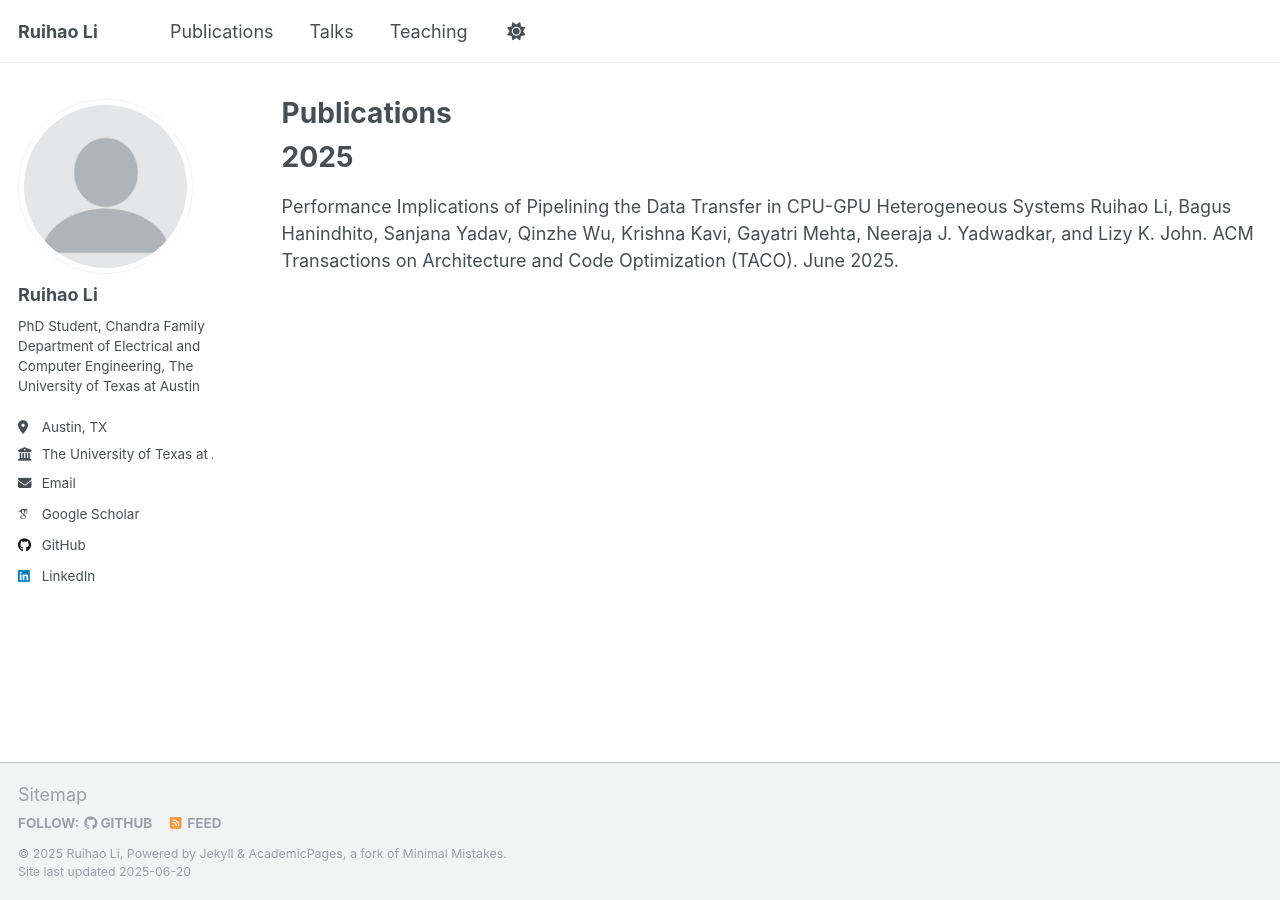
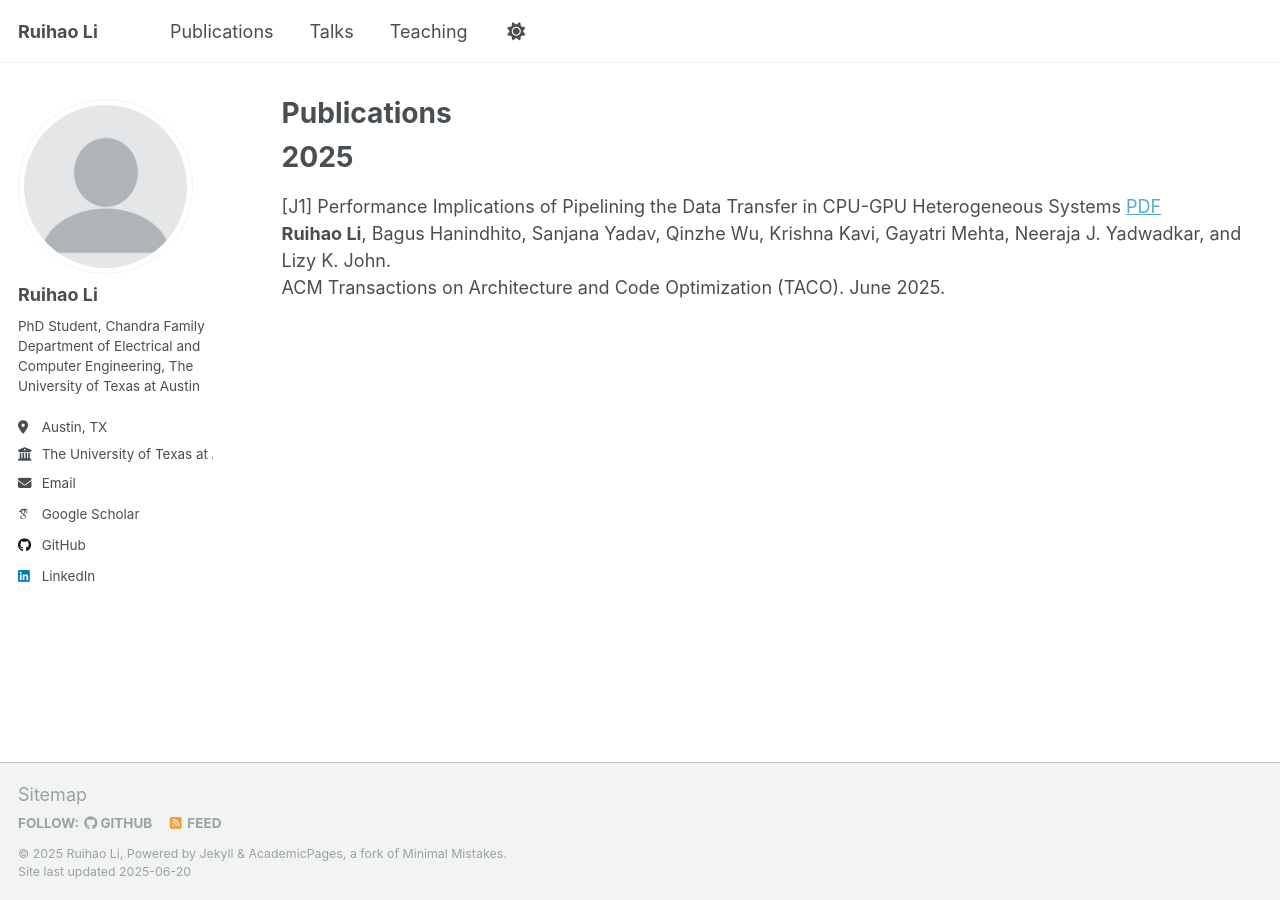
Before and after one commit to lrh12580/lrh12580.github.io, a Jekyll site: the page built from _publications/publications.md, in a window 1280 px wide. Built offline with Jekyll 4.4.1, drawn with Linux system fonts in a browser that asks for light colours; some web fonts are replaced.

Commit message:
update_pub

```diff
--- a/_publications/publications.md
+++ b/_publications/publications.md
@@ -7,6 +7,6 @@ author_profile: true
 
 2025
 ======
-Performance Implications of Pipelining the Data Transfer in CPU-GPU Heterogeneous Systems
-Ruihao Li, Bagus Hanindhito, Sanjana Yadav, Qinzhe Wu, Krishna Kavi, Gayatri Mehta, Neeraja J. Yadwadkar, and Lizy K. John.
-ACM Transactions on Architecture and Code Optimization (TACO). June 2025.
+[J1] Performance Implications of Pipelining the Data Transfer in CPU-GPU Heterogeneous Systems [PDF](./Li_TACO_2025_UVM.pdf) <br>
+**Ruihao Li**, Bagus Hanindhito, Sanjana Yadav, Qinzhe Wu, Krishna Kavi, Gayatri Mehta, Neeraja J. Yadwadkar, and Lizy K. John. <br>
+ACM Transactions on Architecture and Code Optimization (TACO). June 2025. <br>
```
Also changed, not shown: 4 other files.
